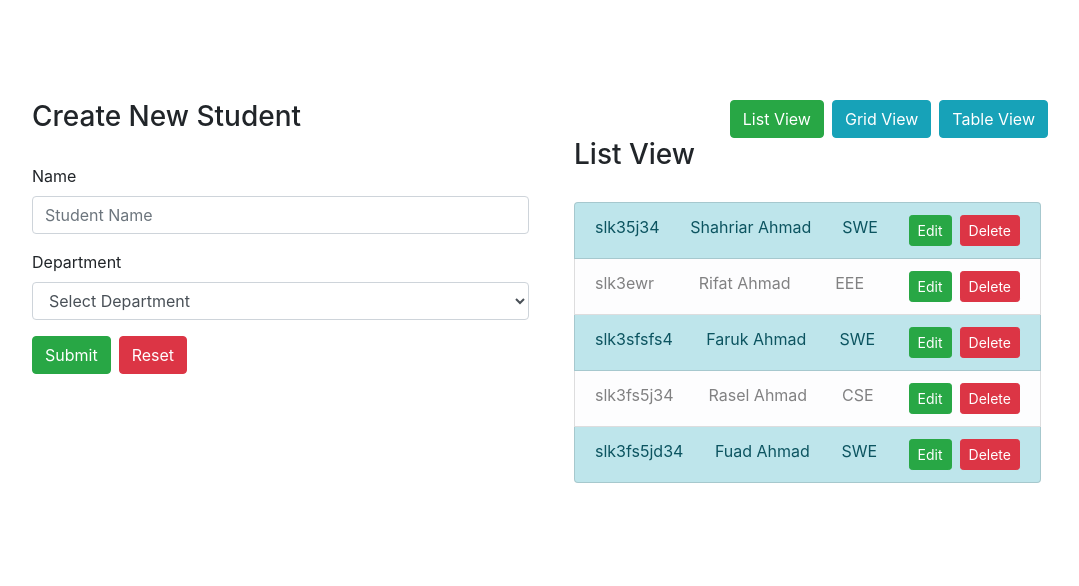
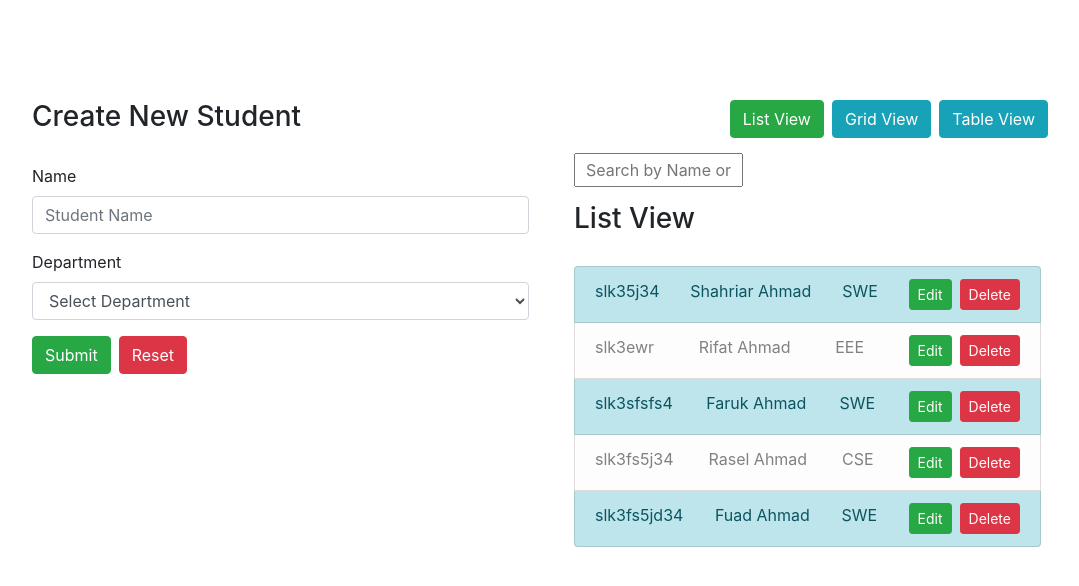
Before and after one commit to shahriar556/Student-Portal, a React (Create React App) app: page / in a window 1280 px wide. Shown: the top 586 px of the page, without its empty margins (96-1175 px from the left). Built offline with nearby package versions, Linux system fonts and the light colour scheme.

Commit message:
changeed

```diff
--- a/src/modules/student-portal/features/view/index.jsx
+++ b/src/modules/student-portal/features/view/index.jsx
@@ -4,7 +4,7 @@ import PortalList from  './portalList'
 import PortalGrid from  './portalGrid'
 import PortalTable from './portalTable'
 
-const PortalView = ({students,handleEdit,handleDelete,handleViewChange,viewStatus}) => {
+const PortalView = ({students,handleEdit,handleDelete,handleViewChange,viewStatus,handelSearch,search}) => {
     return (
         <div className="col-lg-6 viw">
             <div className="d-flex justify-content-end">
@@ -12,6 +12,13 @@ const PortalView = ({students,handleEdit,handleDelete,handleViewChange,viewStatu
             <button onClick={() => handleViewChange("2")} className={`btn btn-${viewStatus === "2" ? "success" : "info"} mr-2`}>Grid View</button>
             <button onClick={() => handleViewChange("3")} className={`btn btn-${viewStatus === "3" ? "success" : "info"} mr-2`}>Table View</button>
             </div>
+
+            <input type="text"
+                value={search}
+                onChange={handelSearch}
+                className="search"
+                placeholder="Search by Name or Dept"
+            />
 
             {viewStatus === "1" &&
                 <PortalList
--- a/src/modules/student-portal/main/index.jsx
+++ b/src/modules/student-portal/main/index.jsx
@@ -23,10 +23,15 @@ class StudentPortal extends React.Component {
             {id:"slk3fs5j34",name:"Rasel Ahmad",dept:"CSE"},
             {id:"slk3fs5jd34",name:"Fuad Ahmad",dept:"SWE"}
         ],
+        searchStudents: [
+            {id:"slk35j34",name:"Shahriar Ahmad",dept:"SWE"},
+            {id:"slk3ewr",name:"Rifat Ahmad",dept:"EEE"}
+        ],
         editable: false,
         selectedStudent: null,
         viewStatus: "1",
-        alertMsg: null
+        alertMsg: null,
+        search: ""
     }
 
     handleViewChange = n => {
@@ -76,13 +81,17 @@ class StudentPortal extends React.Component {
         // console.log(this.state)
     }
 
+    handelSearch = e => {
+        this.setState({search:e.target.value})
+    }
+
     render(){
         if(this.state.alertMsg){
             setTimeout( () => {
                 this.setState({alertMsg: null})
             }, 5000);
         }
-        const {students,viewStatus,editable,selectedStudent} = this.state;
+        const {students,viewStatus,editable,selectedStudent,searchStudents,search} = this.state;
         let editableStudent = null;
 
         let initialValues = {name: "",dept: ""}
@@ -91,6 +100,15 @@ class StudentPortal extends React.Component {
             initialValues.name = editableStudent.name;
             initialValues.dept = editableStudent.dept;
 
+        }
+        let passStudents = []
+        if(search === ""){
+            passStudents = students;
+        }else{
+            const students = this.state.students.filter(student => student.name.toLowerCase() == search.toLowerCase() || student.dept.toLowerCase() == search.toLowerCase());
+            // this.setState({searchStudents: students});
+
+            passStudents = students
         }
 
         return (
@@ -121,13 +139,24 @@ class StudentPortal extends React.Component {
                         <div className="alert alert-success alert-dismissible fade show" role="alert">
                             <strong>Success: </strong> {this.state.alertMsg}
                         </div>}
+
+
+                        {/* <input type="text"
+                            value={this.state.search}
+                            onChange={this.handelSearch}
+                            className="search"
+                            placeholder="Search by Name or Dept"
+                        /> */}
                     </div>
+
                     <PortalView
-                        students={students}
+                        students={passStudents}
                         handleEdit={this.handleEdit}
                         handleDelete={this.handleDelete}
                         handleViewChange={this.handleViewChange}
                         viewStatus={viewStatus}
+                        handelSearch={this.handelSearch}
+                        search={this.state.search}
                     />
 
                 </div>
--- a/src/modules/student-portal/main/style.css
+++ b/src/modules/student-portal/main/style.css
@@ -43,3 +43,7 @@
 .list_view {}
 .list_view {}
 .list_view {}
+
+.search {margin: 15px;
+    padding: 3px 10px;
+    width: 34%;}
```
